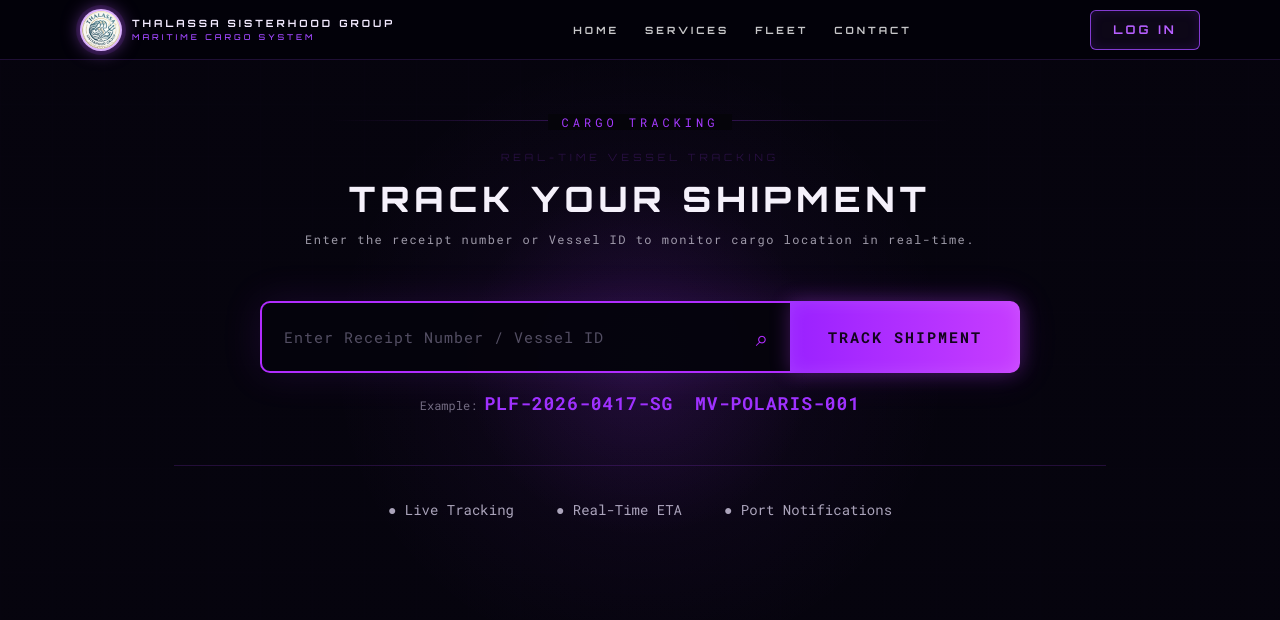
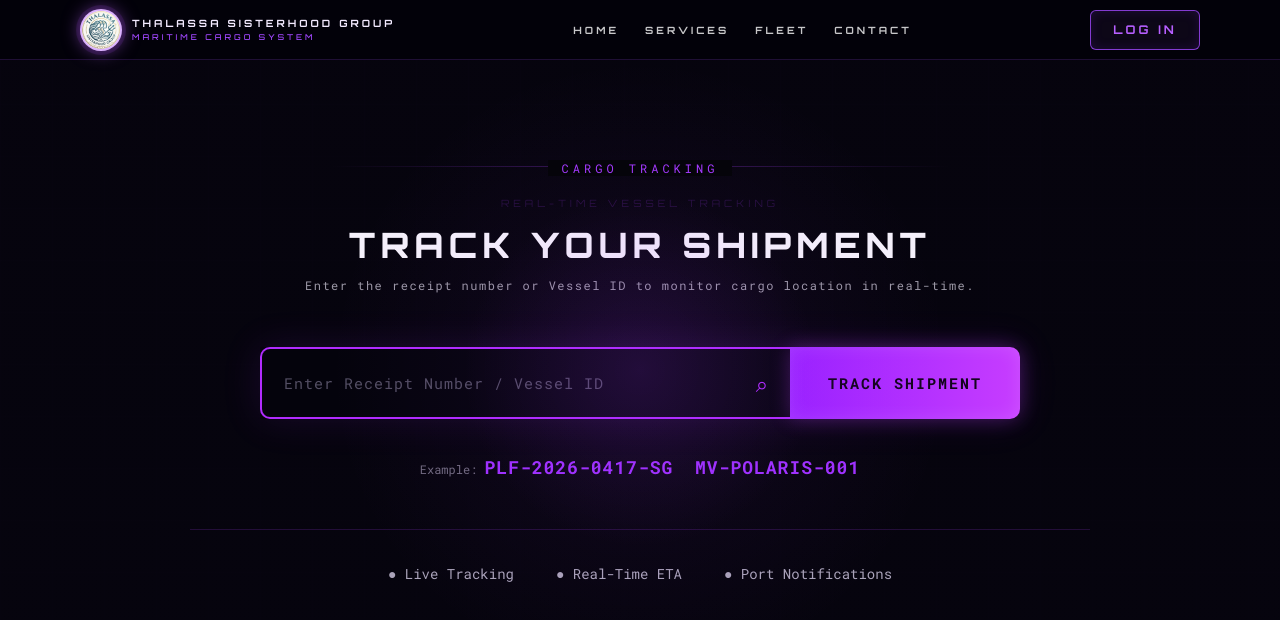
Before and after one commit to yohanagriselda/thalassa-app, a Next.js app: page /tracking in a window 1280 px wide. Shown: the top 620 px of the page. Built offline with nearby package versions, Linux system fonts and the light colour scheme.

Commit message:
update-gris

```diff
--- a/app/globals.css
+++ b/app/globals.css
@@ -468,12 +468,14 @@
 
 .tracking-hero {
   position: relative;
-  min-height: calc(100vh - 80px);
+  min-height: calc(100vh - 60px);
   display: flex;
+  flex-direction: column;
   align-items: center;
   justify-content: center;
-  padding: 40px 0 100px;
-  overflow: visible;
+  padding: 40px 20px;
+  text-align: center;
+  overflow: hidden;
   background:
     linear-gradient(rgba(6, 4, 14, 0.92), rgba(6, 4, 14, 0.96)),
     repeating-linear-gradient(
@@ -503,12 +505,13 @@
 }
 
 .tracking-content {
-  position: relative;
-  z-index: 2;
   width: 100%;
-  max-width: 980px;
-  padding: 40px 24px 70px;
+  max-width: 900px;
+  margin: 0 auto;
+  display: flex;
+  flex-direction: column;
   text-align: center;
+  justify-content: center;
 }
 
 .tracking-line {
```
